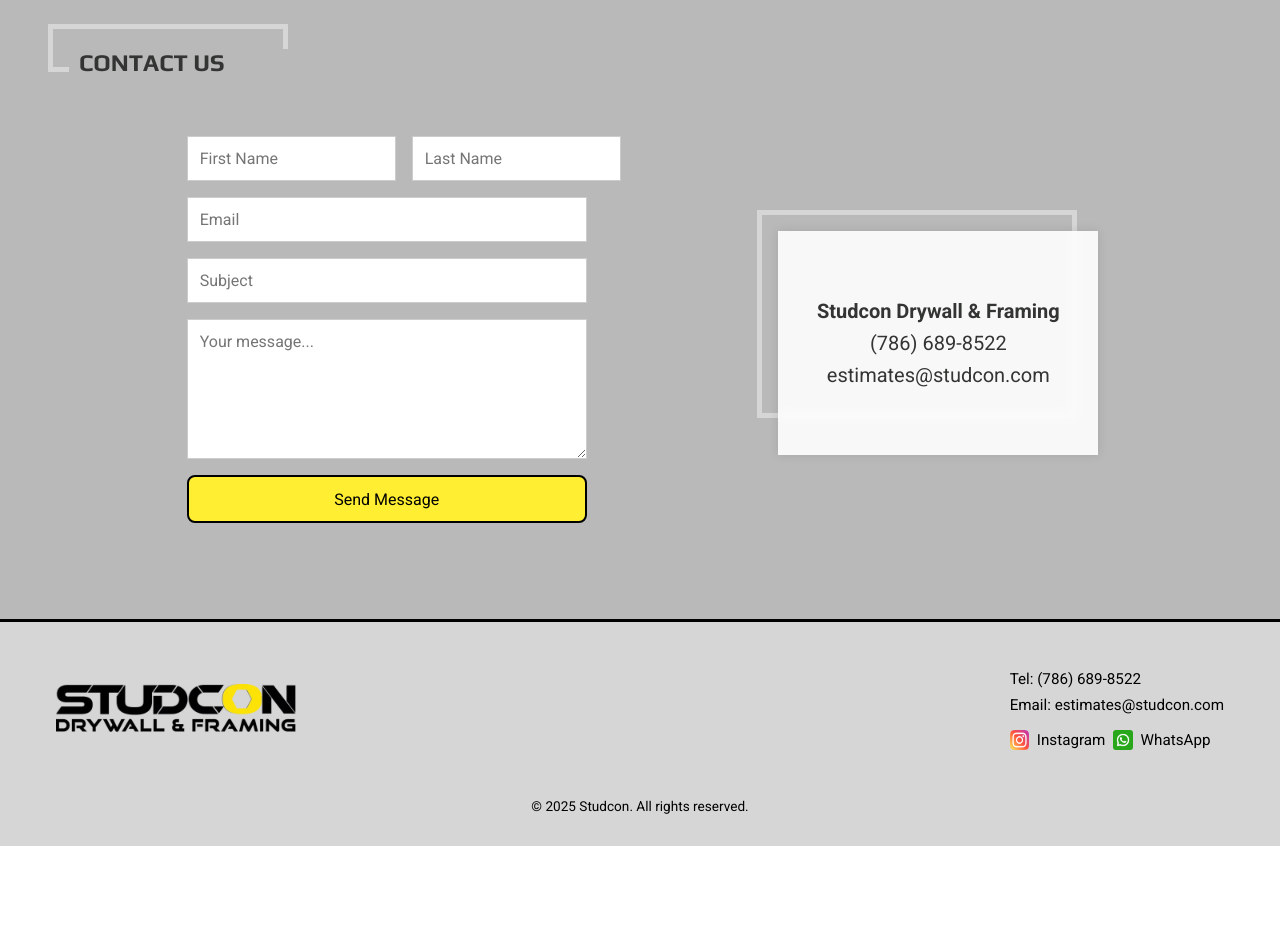
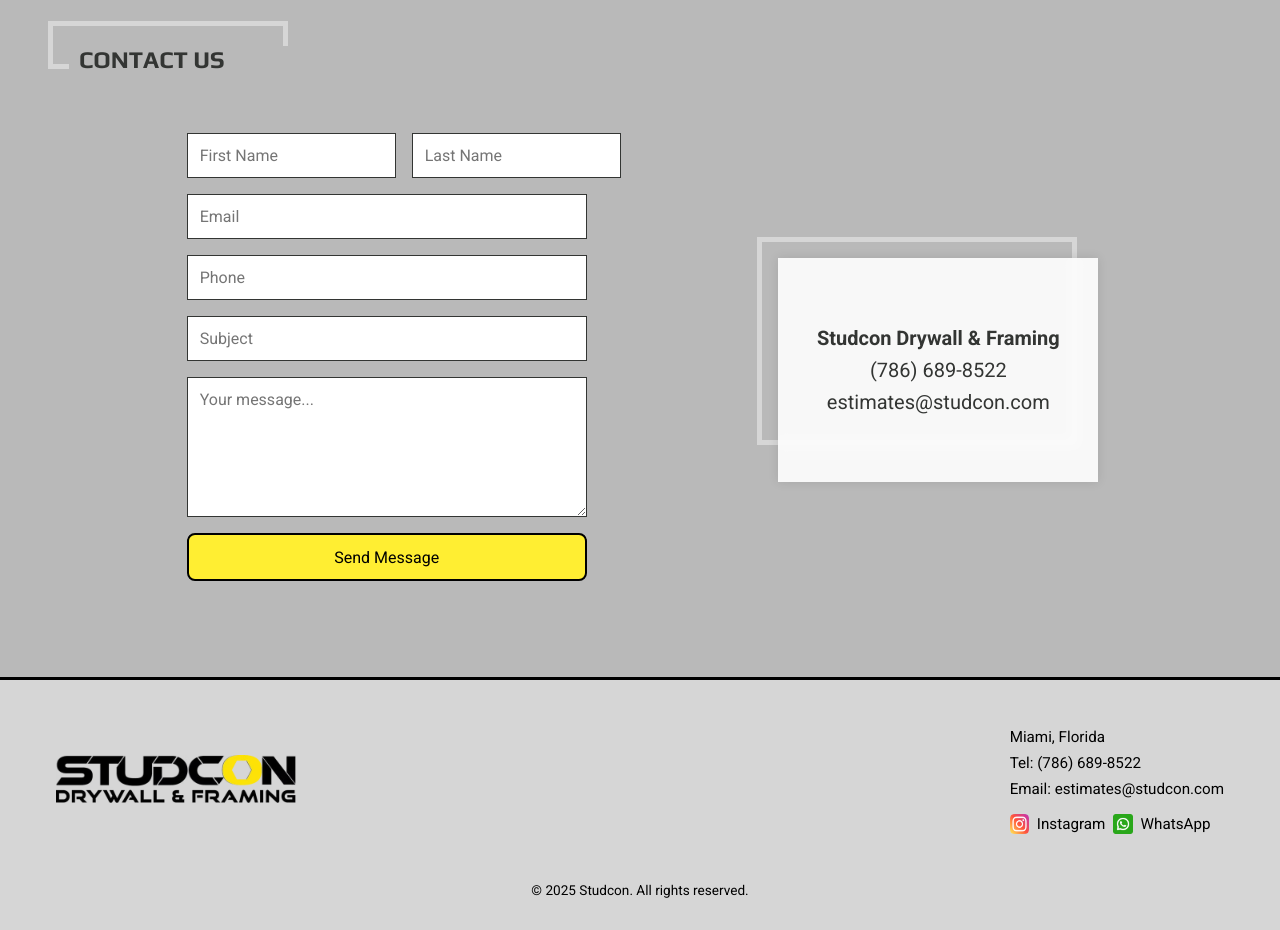
Before and after one commit to JessLorenzo/Studcon, a React (Vite) app: page / in a window 1280 px wide. Shown: the part 3780-4710 px from the top of the page. Before the commit the page ends 4626 px from the top, so only its background shows below. Built offline with nearby package versions, Linux system fonts and the light colour scheme.

Commit message:
update contact form

```diff
--- a/src/components/ContactForm/ContactForm.jsx
+++ b/src/components/ContactForm/ContactForm.jsx
@@ -39,6 +39,7 @@
         <input type="text" name="last_name" placeholder="Last Name" required />
       </div>
       <input type="email" name="email" placeholder="Email" required />
+      <input type="phone" name="phone" placeholder="Phone" required />
       <input type="text" name="subject" placeholder="Subject" required />
       <textarea
         name="message"
--- a/src/components/ContactForm/ContactForm.scss
+++ b/src/components/ContactForm/ContactForm.scss
@@ -25,7 +25,7 @@
   textarea {
     font-family: "Roboto", Tahoma, sans-serif;
     padding: 0.75rem;
-    border: 1px solid #ccc;
+    border: 1px solid $studcon-ash;
     font-size: 0.75rem;
 
     @media (min-width: 1076px) {
--- a/src/components/Footer/Footer.jsx
+++ b/src/components/Footer/Footer.jsx
@@ -15,6 +15,7 @@
 
         <div className="footer__info">
           <div className="footer__contact">
+            <p className="footer__contact-item">Miami, Florida</p>
             <p className="footer__contact-item">Tel: (786) 689-8522</p>
             <p className="footer__contact-item">
               {" "}
--- a/src/pages/Homepage/Homepage.scss
+++ b/src/pages/Homepage/Homepage.scss
@@ -373,7 +373,6 @@
   &__contact-container {
     background-color: $studcon-darkgrey;
     margin: 0;
-    border-top: 3px solid black;
     border-bottom: 3px solid black;
   }
 
```
